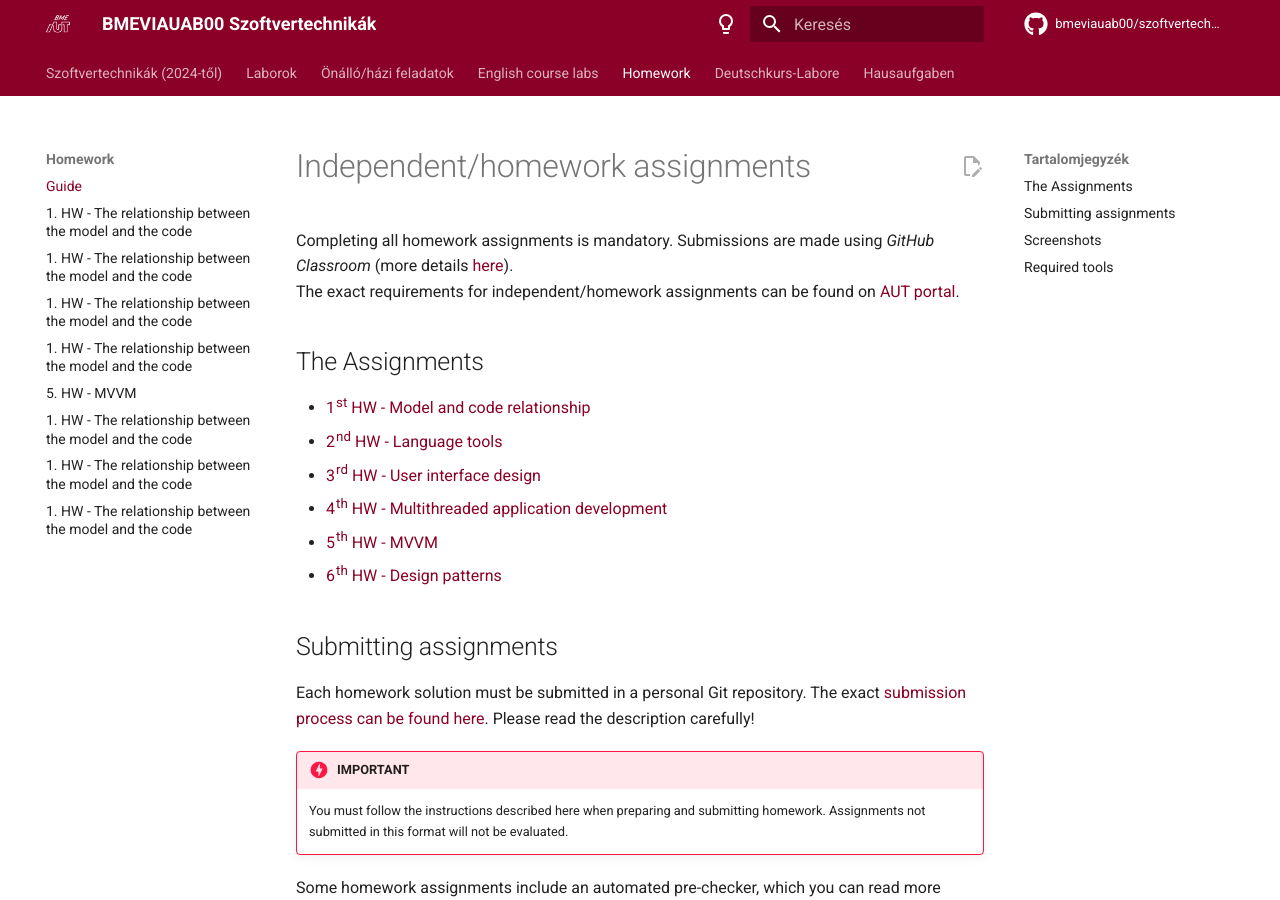
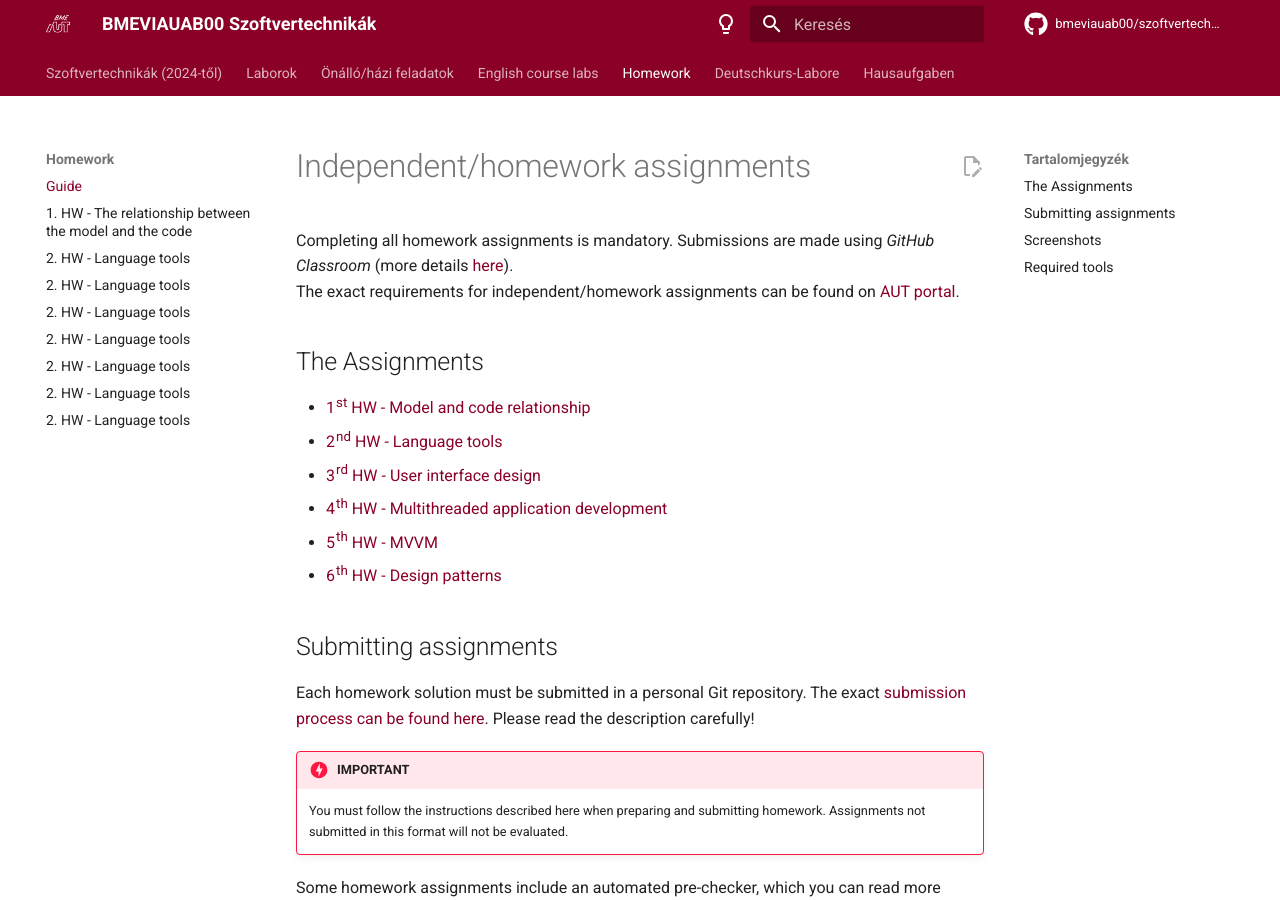
Before and after one commit to bmeviauab00/szoftvertechnikak, an MkDocs documentation site: the page built from docs/hazi/index_eng.md, in a window 1280 px wide and 900 px high. Built offline with MkDocs 1.6.1 and Material for MkDocs 9.7.7, drawn with Linux system fonts in a browser that asks for light colours; comment, search, counter and statistics services are not loaded; the version menu is left out; some of the changed lines change nothing that is shown.

Commit message:
1. hf pub

```diff
--- a/docs/hazi/index.md
+++ b/docs/hazi/index.md
@@ -5,7 +5,7 @@
 
 ## A feladatok
 
-- [1. HF - A modell és a kód kapcsolata](../hazi/meghirdetes-elott.md)
+- [1. HF - A modell és a kód kapcsolata](../hazi/1-model-es-kod-kapcsolata/index.md)
 - [2. HF - Nyelvi eszközök](../hazi/meghirdetes-elott.md)
 - [3. HF - Felhasználói felület kialakítása](../hazi/meghirdetes-elott.md)
 - [4. HF - Többszálú alkalmazások fejlesztése](../hazi/meghirdetes-elott.md)
--- a/docs/hazi/index_eng.md
+++ b/docs/hazi/index_eng.md
@@ -5,11 +5,11 @@
 
 ## The Assignments
 
-- [1st HW - Model and code relationship](../hazi/meghirdetes-elott_eng.md)
+- [1st HW - Model and code relationship](../hazi/1-model-es-kod-kapcsolata/index_eng.md)
 - [2nd HW - Language tools](../hazi/meghirdetes-elott_eng.md)
 - [3rd HW - User interface design](../hazi/meghirdetes-elott_eng.md)
 - [4th HW - Multithreaded application development](../hazi/meghirdetes-elott_eng.md)
-- [5th HW - MVVM](../hazi/5-mvvm/meghirdetes-elott_eng.md)
+- [5th HW - MVVM](../hazi/meghirdetes-elott_eng.md)
 - [6th HW - Design patterns](../hazi/meghirdetes-elott_eng.md)
 
 ## Submitting assignments
--- a/mkdocs.yml
+++ b/mkdocs.yml
@@ -107,7 +107,7 @@
       - labor/7-adatkezeles/index.md
   - "Önálló/házi feladatok":
       - 'Útmutató': hazi/index.md
-      - '1. HF - A modell és a kód kapcsolata': hazi/meghirdetes-elott.md
+      - '1. HF - A modell és a kód kapcsolata': hazi/1-model-es-kod-kapcsolata/index.md
       - '2. HF - Nyelvi eszközök': hazi/meghirdetes-elott.md
       - '3. HF - Felhasználói felület kialakítása': hazi/meghirdetes-elott.md
       - '4. HF - Többszálú alkalmazások fejlesztése': hazi/meghirdetes-elott.md
@@ -125,11 +125,11 @@
       - labor/7-adatkezeles/index_eng.md
   - "Homework":
       - 'Guide': hazi/index_eng.md
-      - '1. HW - The relationship between the model and the code': hazi/meghirdetes-elott_eng.md
+      - '1. HW - The relationship between the model and the code': hazi/1-model-es-kod-kapcsolata/index_eng.md
       - '2. HW - Language tools': hazi/meghirdetes-elott_eng.md
       - '3. HW - Implementing the user interface': hazi/meghirdetes-elott_eng.md
       - '4. HW - Developing multithreaded applications': hazi/meghirdetes-elott_eng.md
-      - '5. HW - MVVM': hazi/5-mvvm/meghirdetes-elott_eng.md
+      - '5. HW - MVVM': hazi/meghirdetes-elott_eng.md
       - '6. HW - Design patterns': hazi/meghirdetes-elott_eng.md
       - 'IMSc HW - Liftsystem': hazi/meghirdetes-elott_eng.md
       - 'Development environment': hazi/meghirdetes-elott_eng.md
@@ -142,7 +142,7 @@
       - labor/6-tervezesi-mintak/index_ger.md
       - labor/7-adatkezeles/index_ger.md
   - "Hausaufgaben":
-      - '1. Beziehung zwischen dem Modell und dem Code': hazi/meghirdetes-elott_ger.md
+      - '1. Beziehung zwischen dem Modell und dem Code': hazi/1-model-es-kod-kapcsolata/index_ger.md
       - '2. Sprachliche Mittel': hazi/meghirdetes-elott_ger.md
       - '3. Entwurf der Benutzeroberfläche': hazi/meghirdetes-elott_ger.md
       - '4. Entwicklung von Multithreading-Anwendungen': hazi/meghirdetes-elott_ger.md
```
